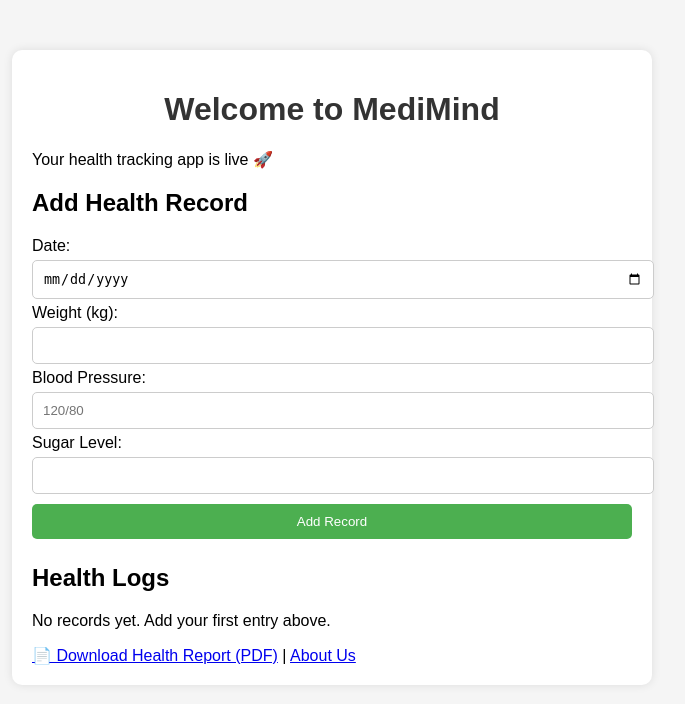
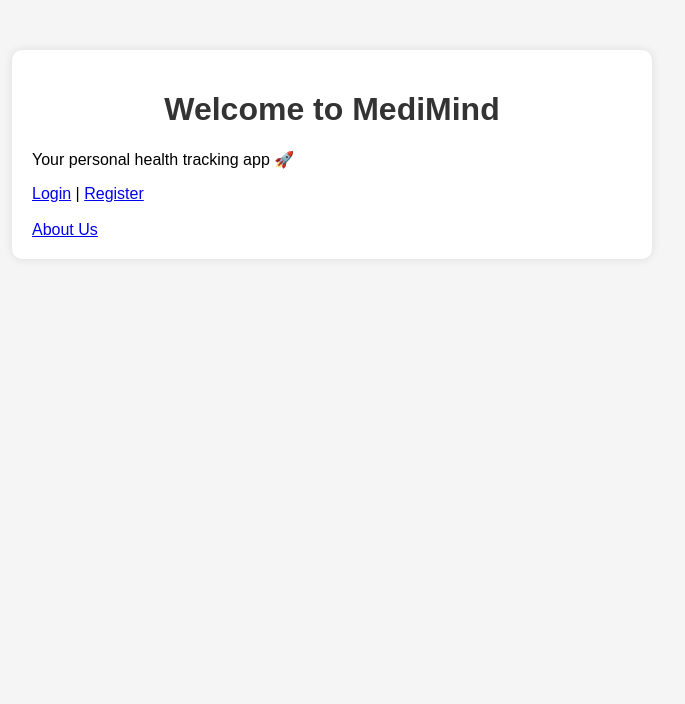
Before and after one commit to Pranavreddyedula/MediMind, a Flask app: page / in a window 1280 px wide. Shown: the top 704 px of the page, without its empty margins (308-993 px from the left). Run offline with Flask 3, Linux system fonts and the light colour scheme.

Commit message:
Update index.html

```diff
--- a/templates/index.html
+++ b/templates/index.html
@@ -5,43 +5,21 @@
   <meta name="viewport" content="width=device-width, initial-scale=1.0">
   <title>MediMind - Home</title>
   <link rel="stylesheet" href="{{ url_for('static', filename='style.css') }}">
-  <link rel="icon" href="{{ url_for('static', filename='favicon.ico') }}">
 </head>
 <body>
   <div class="container">
     <h1>Welcome to MediMind</h1>
-    <p>Your health tracking app is live 🚀</p>
-
-    <h2>Add Health Record</h2>
-    <form method="POST" action="/add">
-      <label>Date:</label>
-      <input type="date" name="date" required><br>
-
-      <label>Weight (kg):</label>
-      <input type="number" step="0.1" name="weight" required><br>
-
-      <label>Blood Pressure:</label>
-      <input type="text" name="bp" placeholder="120/80" required><br>
-
-      <label>Sugar Level:</label>
-      <input type="number" step="0.1" name="sugar" required><br>
-
-      <button type="submit">Add Record</button>
-    </form>
-
-    <h2>Health Logs</h2>
-    {% if logs %}
-      <ul>
-        {% for log in logs %}
-          <li>{{ log.date }} - Weight: {{ log.weight }} kg, BP: {{ log.bp }}, Sugar: {{ log.sugar }}</li>
-        {% endfor %}
-      </ul>
+    <p>Your personal health tracking app 🚀</p>
+    {% if 'username' in session %}
+      <p>Hello, {{ session['username'] }}!</p>
+      <a href="{{ url_for('health') }}">Go to Health Tracker</a> |
+      <a href="{{ url_for('logout') }}">Logout</a>
     {% else %}
-      <p>No records yet. Add your first entry above.</p>
+      <a href="{{ url_for('login') }}">Login</a> |
+      <a href="{{ url_for('register') }}">Register</a>
     {% endif %}
-
-    <a href="/download">📄 Download Health Report (PDF)</a> |
-    <a href="/about">About Us</a>
+    <br><br>
+    <a href="{{ url_for('about') }}">About Us</a>
   </div>
 </body>
 </html>
```
